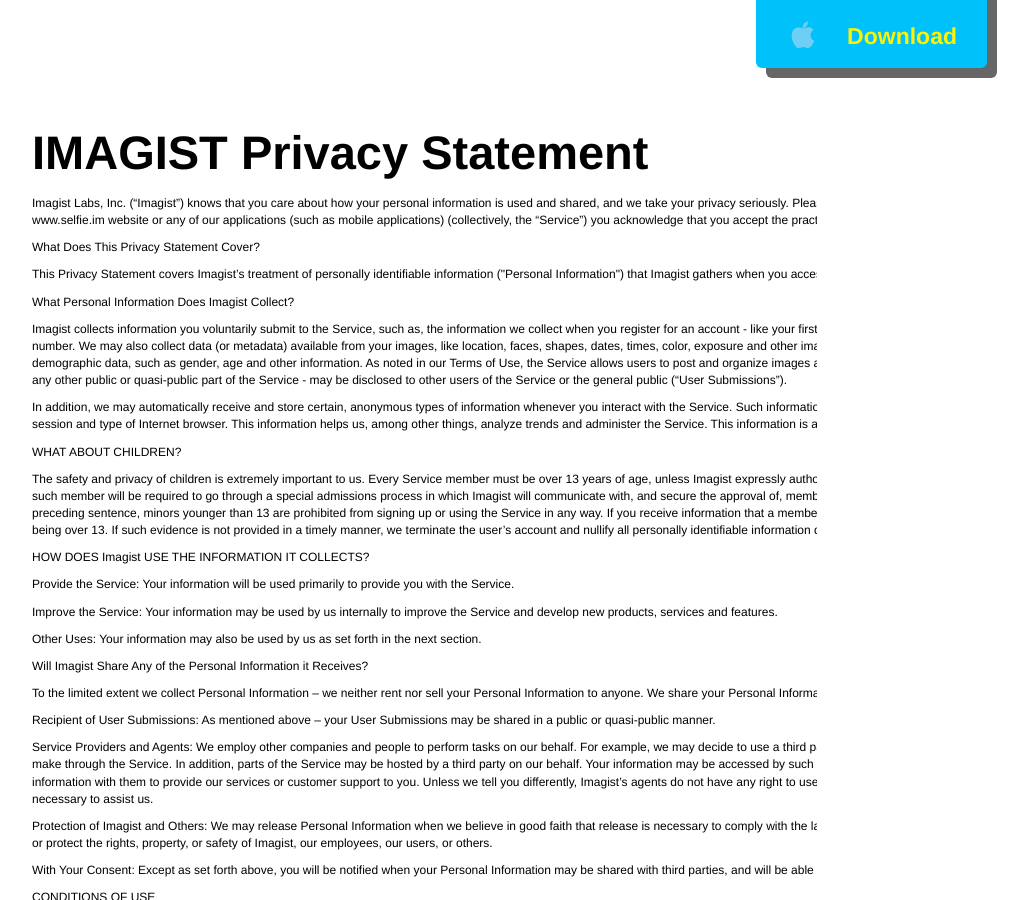
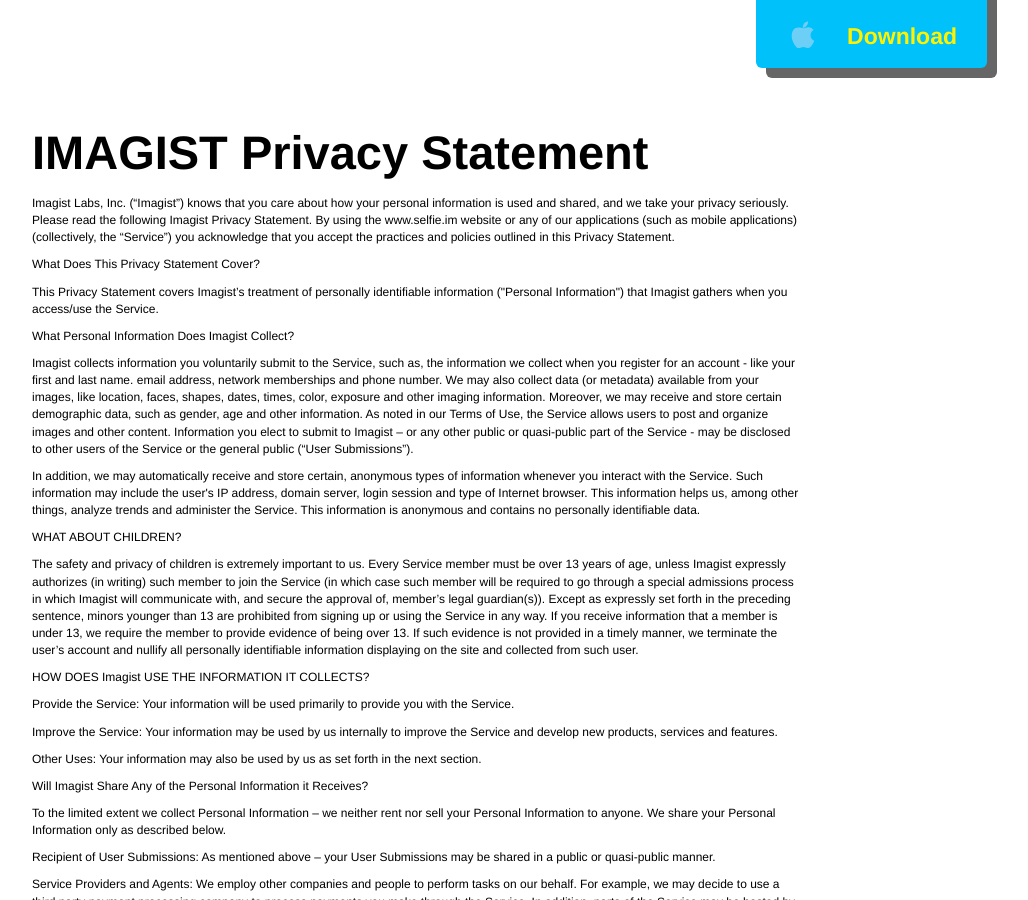
Before and after one commit to joshuanguyen/pop-web, a Jekyll site: the page built from privacy.html, in a window 1280 px wide and 900 px high. Shown: the whole window, without its empty margins (223-1251 px from the left). Built offline with Jekyll 4.4.1, drawn with Linux system fonts in a browser that asks for light colours; nearby versions of some CDN libraries.

Commit message:
fix widths on privacy and tos pages

```diff
--- a/privacy.html
+++ b/privacy.html
@@ -6,7 +6,7 @@
 ---
 
 <section id="tos">
-  <div class="container">
+  <div class="container" style="width:100%;">
 
       <article>
         <h2>IMAGIST Privacy Statement</h2>
--- a/tos.html
+++ b/tos.html
@@ -6,7 +6,7 @@
 ---
 
 <section id="tos">
-  <div class="container">
+  <div class="container" style="width:100%;">
 
       <article>
         <h2>IMAGIST LABS TERMS OF USE</h2>
```
